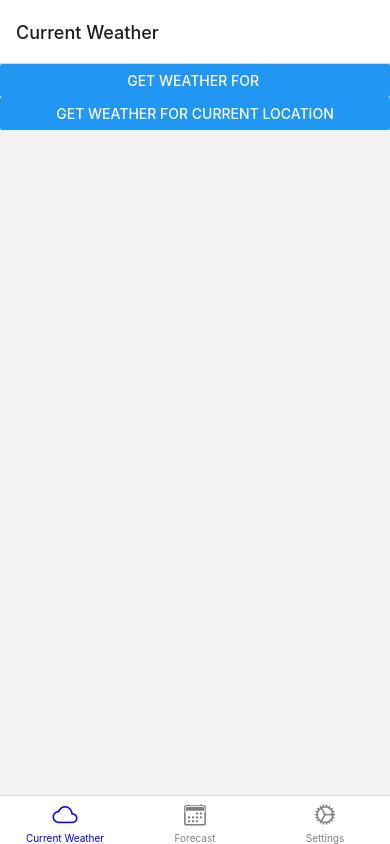
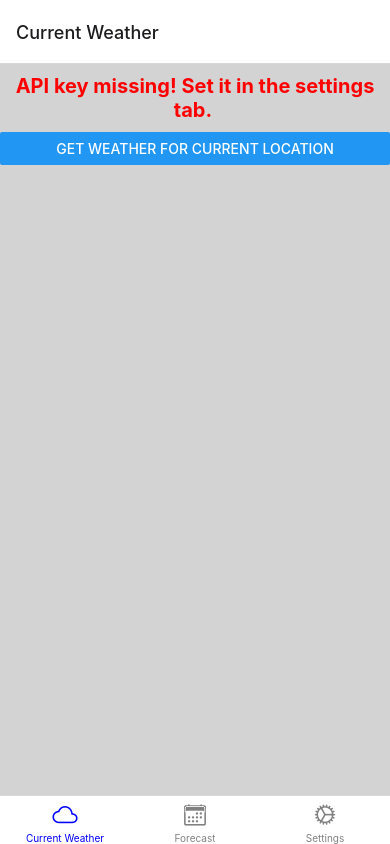
Before and after one commit to vaasuu/react-native-weather-app, a React Native app: screen / in a window 390 px wide. Built offline with nearby package versions, Linux system fonts and the light colour scheme.

Commit message:
Add error/help msg

```diff
--- a/components/CurrentWeatherScreen.jsx
+++ b/components/CurrentWeatherScreen.jsx
@@ -90,6 +90,11 @@ const CurrentWeatherScreen = () => {
   return (
     <SafeAreaView style={styles.container}>
       {loading && <ActivityIndicator size="large" style={styles.loading} />}
+      {apikey.length <= 0 && (
+        <Text style={styles.error}>
+          API key missing! Set it in the settings tab.{" "}
+        </Text>
+      )}
       {weatherJson && (
         <>
           <Header cityName={weatherJson?.name} style={{ flex: 1 }} />
@@ -99,11 +104,13 @@ const CurrentWeatherScreen = () => {
         </>
       )}
       <View style={{ flex: 1 }}>
-        <Button
-          style={styles.button}
-          title={`Get Weather for ${city}`}
-          onPress={() => fetchWeatherByCityHandler(city)}
-        />
+        {city && (
+          <Button
+            style={styles.button}
+            title={`Get Weather for ${city}`}
+            onPress={() => fetchWeatherByCityHandler(city)}
+          />
+        )}
         <Button
           style={styles.button}
           title="Get Weather for current location"
@@ -115,8 +122,21 @@ const CurrentWeatherScreen = () => {
 };
 
 const styles = StyleSheet.create({
+  container: {
+    flex: 1,
+    flexDirection: "column",
+    backgroundColor: "lightgray",
+  },
   button: {
     margin: 10,
+  },
+  error: {
+    color: "red",
+    fontWeight: "bold",
+    fontSize: 20,
+    textAlign: "center",
+    marginVertical: 10,
+    paddingHorizontal: 10,
   },
   loading: {
     flex: 1,
--- a/components/WeatherForecastScreen.jsx
+++ b/components/WeatherForecastScreen.jsx
@@ -62,6 +62,11 @@ const WeatherForecastScreen = () => {
     <View>
       {loading && <ActivityIndicator size="large" style={styles.loading} />}
       <Text style={styles.cityHeader}>{weatherJson?.city?.name}</Text>
+      {(apikey.length <= 0 || city.length <= 0) && (
+        <Text style={styles.error}>
+          API key or city missing! Set them in the settings tab.
+        </Text>
+      )}
       {weatherJson && (
         <FlatList
           data={weatherJson.list}
@@ -89,6 +94,13 @@ const styles = StyleSheet.create({
     marginVertical: 10,
     paddingHorizontal: 10,
   },
+  error: {
+    color: "red",
+    fontSize: 20,
+    fontWeight: "bold",
+    marginVertical: 10,
+    paddingHorizontal: 10,
+  },
   loading: {
     flex: 1,
   },
```
